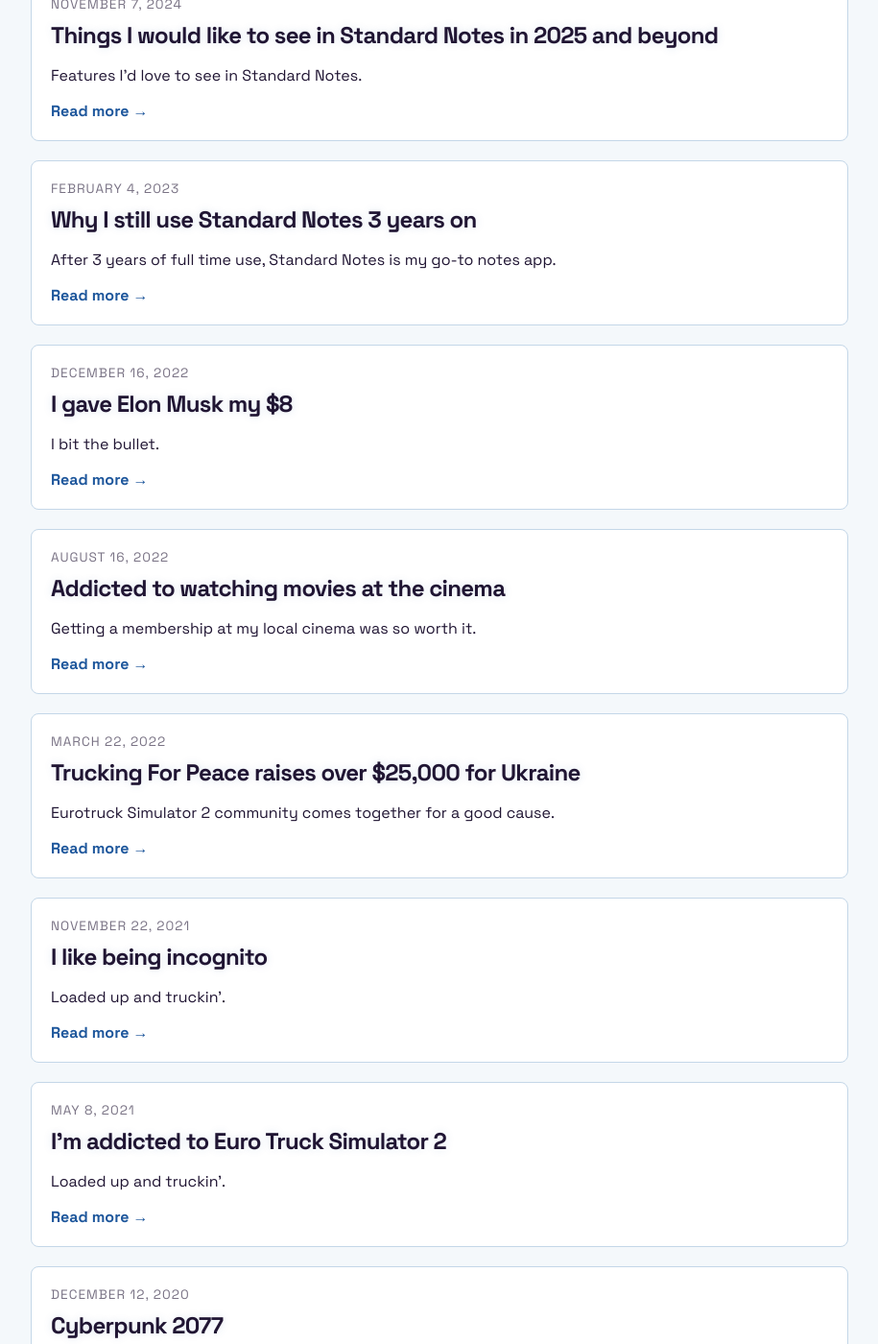
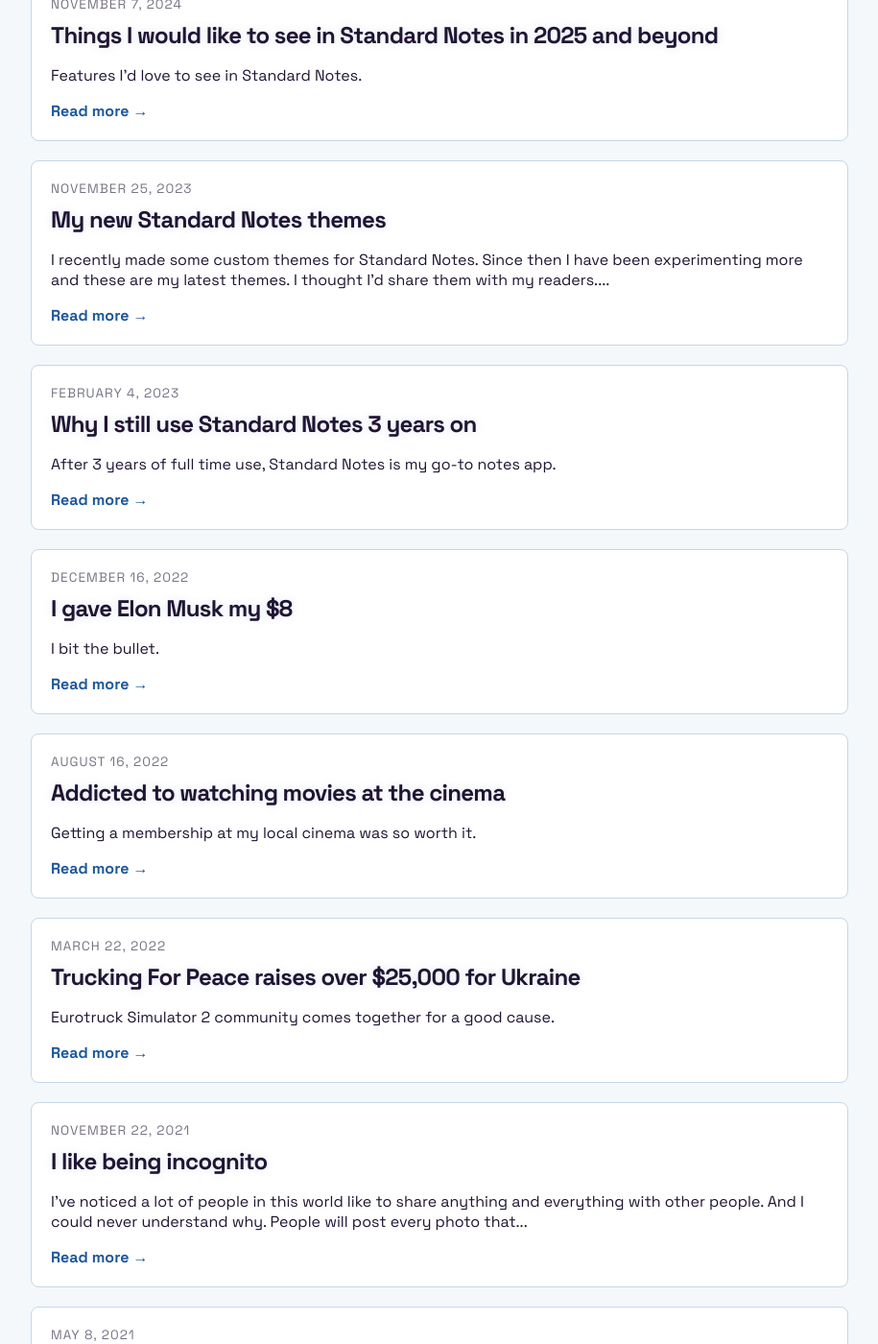
Before and after one commit to PASSK3YS/PASSK3YS.github.io, a Jekyll site: the page built from blog.html, in a window 1280 px wide and 1400 px high, scrolled down 1253 px. Shown: the whole window at 96% size, without its empty margins (182-1097 px from the left). Built offline with Jekyll 4.4.1, drawn with Linux system fonts in a browser that asks for light colours.

Commit message:
Add legacy blog post

```diff
--- a/_posts/2021-11-22-i-like-being-incognito.md
+++ b/_posts/2021-11-22-i-like-being-incognito.md
@@ -1,7 +1,7 @@
 ---
 layout: post
 title: I like being incognito
-description: Loaded up and truckin'.
+description:
 ---
 
 I've noticed a lot of people in this world like to share anything and everything with other people. And I could never understand why. People will post every photo that is on their phone to Instagram or they'll update their Facebook status for the 50th time in one day. I've started noticing a trend where people think they will succeed in being internet famous (or "influencers.").
--- /dev/null
+++ b/_posts/2023-11-25-my-new-standard-notes-themes.md
@@ -0,0 +1,46 @@
+---
+layout: post
+title: My new Standard Notes themes
+description:
+---
+
+I recently made some custom themes for Standard Notes. Since then I have been experimenting more and these are my latest themes. I thought I'd share them with my readers.
+
+Introducing Standard Blue and Standard Blue Dark.
+Both of these themes are free to install without a Standard Notes paid subscription.
+
+I welcome all feedback about these themes! Please reach out to me on the Standard Notes Discord
+
+GitHub Repos
+If you like these themes, I would appreciate it if you could star the GitHub repos.
+
+[Standard Blue](https://github.com/m00t316/standard-blue)
+
+[Standard Blue Dark](https://github.com/m00t316/standard-blue-dark)
+
+---
+
+## Standard Blue
+
+![Standard Blue](https://files.horizon.pics/9107e89e-afd9-421b-aca2-6acd6f2355b8?a=480&mime1=image&mime2=png)
+
+Standard Blue is a theme that features different light shades of blue. It is inspired by the Standard Notes branding. It also includes a custom font.
+
+How to install:
+
+To install, go to preferences > general > advanced options
+
+Paste the following link in the text box:
+
+`https://notes.m00t.xyz/p/gWG2LYgCPH (outdated link)`
+
+
+## Standard Blue Dark
+
+![Standard Blue Dark](https://files.horizon.pics/2f0c6f85-bf24-46d7-a7f3-038157d8c346?a=480&mime1=image&mime2=png)
+
+Standard Blue Dark is the dark themed version of Standard Blue. It has elements from the light theme, but made AMOLED friendly.
+
+How to install:
+
+UPDATE: This theme is now included in the official Standard Notes Community Plugins repository. It can be installed directly in the Standard Notes application via the Plugins menu.
```
